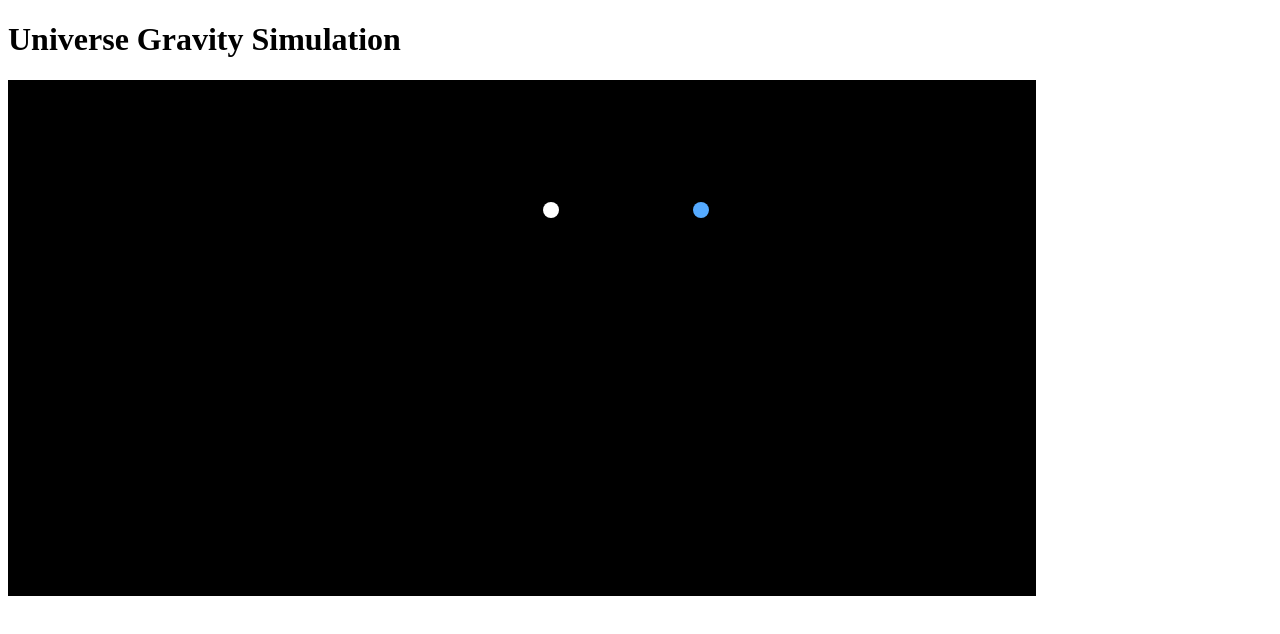
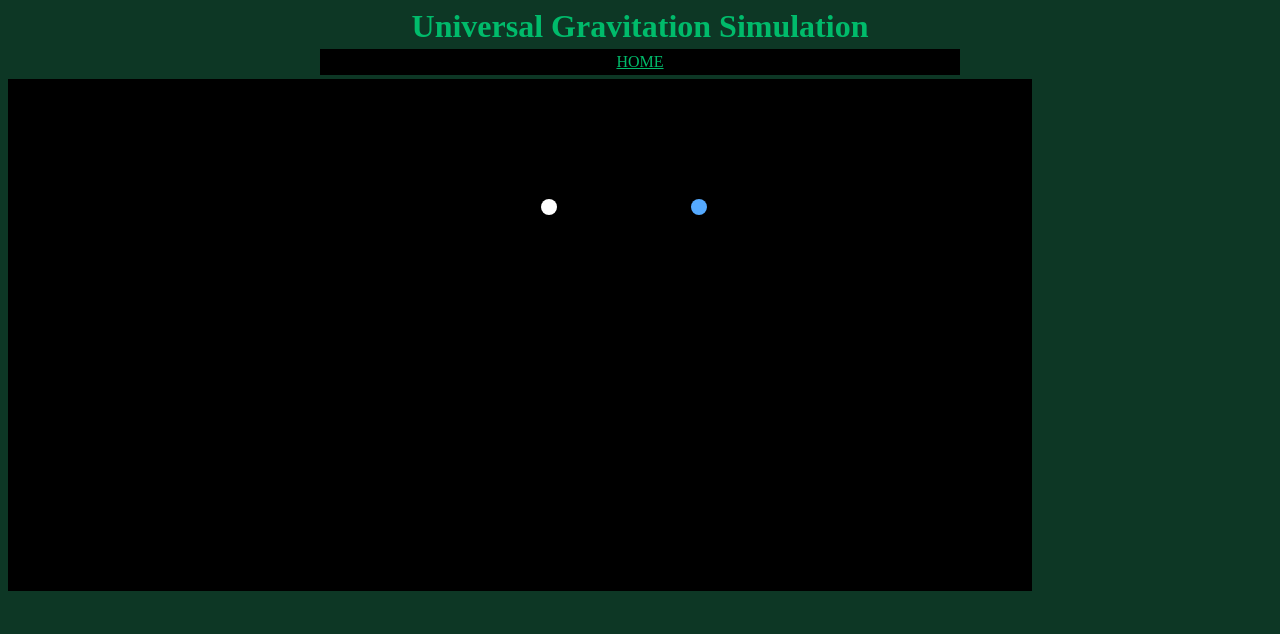
Before and after one commit to admbarre/gravity, a plain HTML site: page index.html in a window 1280 px wide. Drawn offline with Linux system fonts and the light colour scheme.

Commit message:
Fixed positioning and added pretties

```diff
--- a/index.html
+++ b/index.html
@@ -7,9 +7,13 @@
 		<meta charset = "UTF-8">
 	</head>
 
-	<body>
-		<h1 id="top">Universe Gravity Simulation</h1>
-		<div id="canvas"></div>
+	<body id="body">
+		<header>
+			<h1 class="page_title">Universal Gravitation Simulation</h1>
+			<nav>
+				<a class="nav_link" href="https://onlymonochrome.github.io">HOME</a>
+			</nav>
+		</header>
 	</body>
 
 	<script src = Universe.js></script>
--- a/main.js
+++ b/main.js
@@ -26,11 +26,9 @@ function init()
 	window.ctx = canvas.getContext("2d");
 	canvas.width = TILE_S * COLS;
 	canvas.height = TILE_S * ROWS;
-	canvas.setAttribute("tabIndex", "0");
-	canvas.focus();
 
-	//	Adding canvas to div element in body
-	document.getElementById("canvas").appendChild(canvas);
+	//	Adding canvas to body
+	document.getElementById("body").appendChild(canvas);
 
 	//	Universe object initialized
 	univ = new Universe();
--- a/styles.css
+++ b/styles.css
@@ -1,5 +1,48 @@
+html
+{
+	background:		#0D3725;
+	color:			#00bb6B;
+}
+
+section, nav
+{
+	background:		#000000;
+
+	margin:			4px auto;
+	padding:		4px;
+
+	width:			50%;
+}
+
+nav
+{
+	text-align:		center;
+}
+
+a
+{
+	color:			#00bb6B;
+}
+
 canvas
 {
-	border-width:	2px;
-	border-style:	solid;
+	margin:			0 auto;
 }
+
+.nav_link
+{
+	width:			-webkit-max-content;
+	width:			-moz-max-content;
+	width:			max-content;
+
+	margin:			2px auto;
+}
+
+.page_title
+{
+	width:			-webkit-max-content;
+	width:			-moz-max-content;
+	width:			max-content;
+
+	margin:			0 auto;
+}
```
